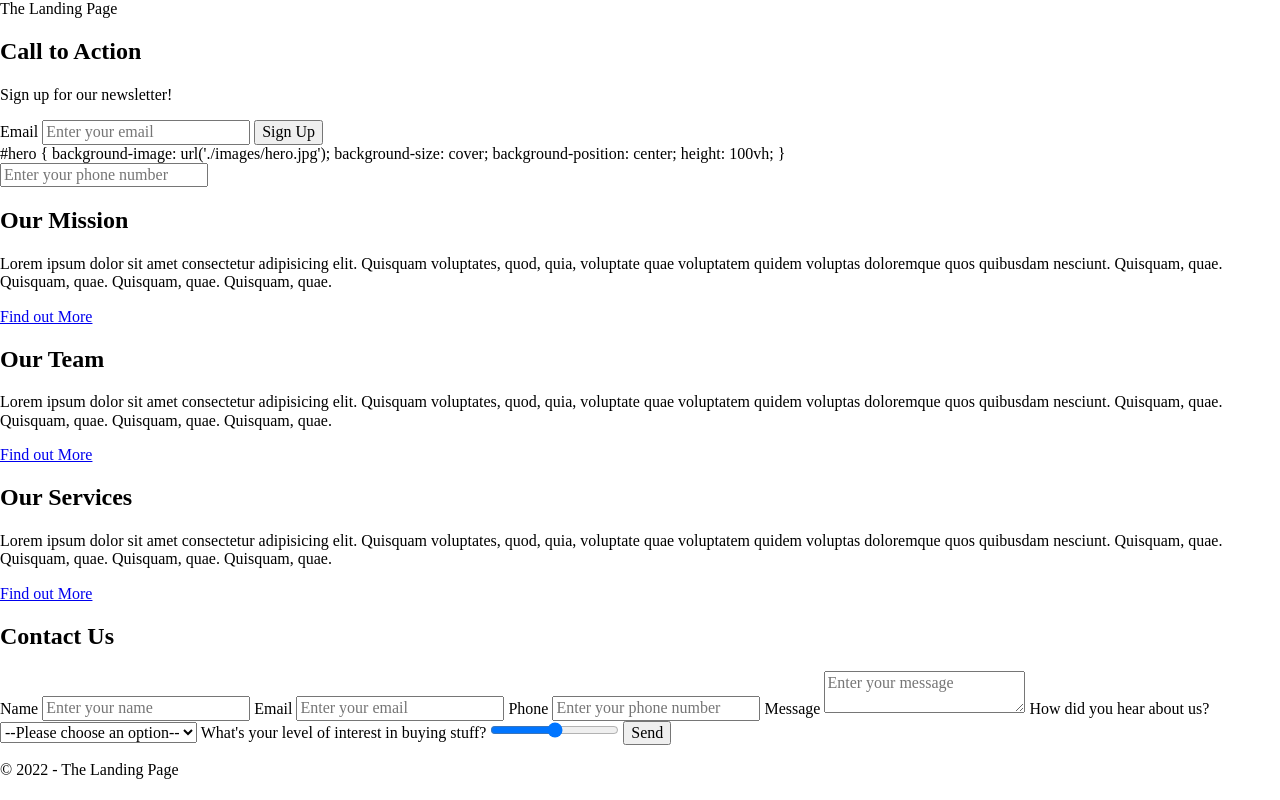
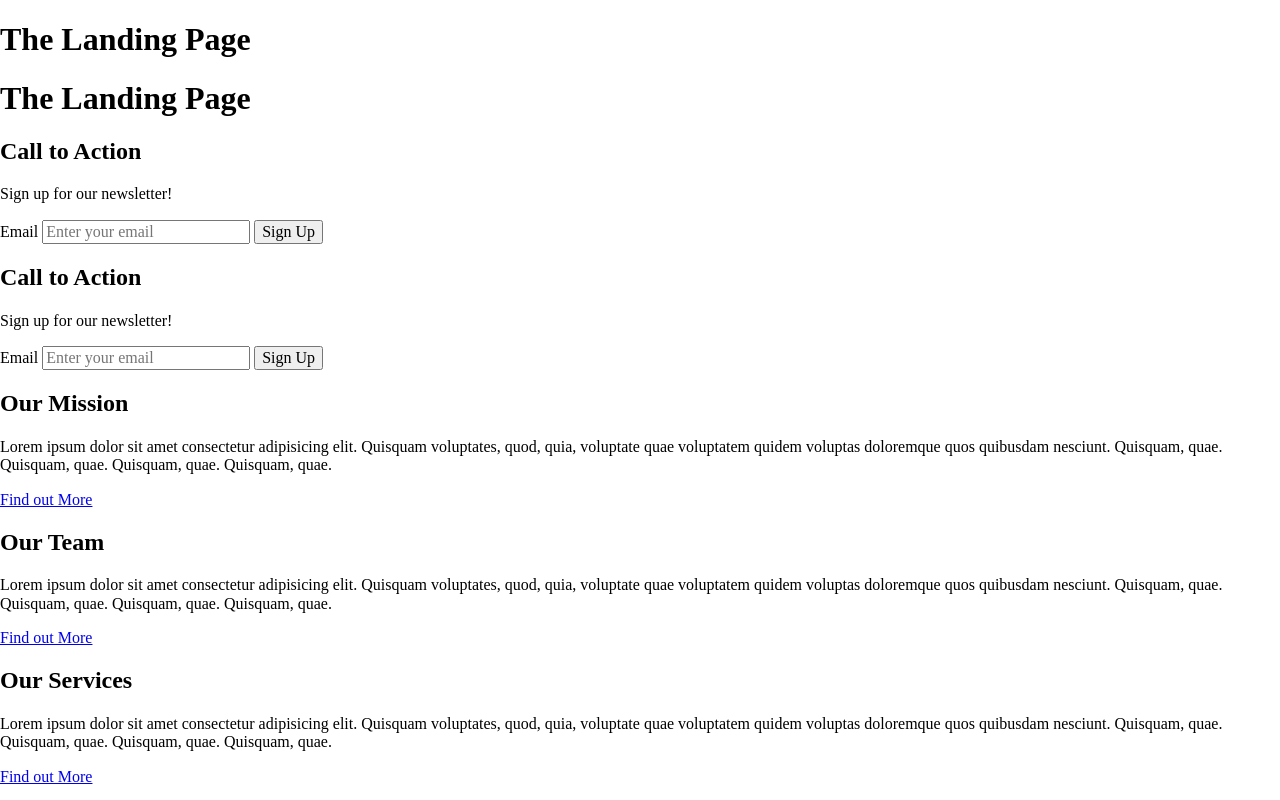
Before and after one commit to Photoglyph/landing-page, a plain HTML site: page index.html in a window 1280 px wide. Shown: the top 800 px of the page. Drawn offline with nearby package versions, Linux system fonts and the light colour scheme.

Commit message:
Paste Claim landing page

```diff
--- a/index.html
+++ b/index.html
@@ -3,7 +3,6 @@
   <head>
     <meta charset="UTF-8" />
     <meta name="viewport" content="width=device-width, initial-scale=1.0" />
-
     <link
       rel="stylesheet"
       href="https://cdnjs.cloudflare.com/ajax/libs/normalize/8.0.1/normalize.min.css"
@@ -11,20 +10,23 @@
       crossorigin="anonymous"
       referrerpolicy="no-referrer"
     />
-
     <link rel="preconnect" href="https://fonts.googleapis.com" />
     <link rel="preconnect" href="https://fonts.gstatic.com" crossorigin />
     <link
       href="https://fonts.googleapis.com/css2?family=Roboto:ital,wght@0,400;0,700;1,400&display=swap"
       rel="stylesheet"
     />
-  <body>
+
     <link rel="stylesheet" href="./index.css" />
+
 
     <title>The Landing Page</title>
   </head>
   <body>
-    <header class="big-primary">The Landing Page
+    <header class="bg-primary"><h1 class="text-center">The Landing Page</h1></header>
+    <header class="bg-primary">
+      <h1 class="text-center">The Landing Page</h1>
+    </header>
 
     <main>
       <!-- TODO: Use this 'div' for background image. -->
@@ -37,17 +39,17 @@
             <input type="email" id="email" placeholder="Enter your email" />
             <button type="submit">Sign Up</button>
           </form>
+        </section>
+      <div id="hero" class="flex">
+        <h2>Call to Action</h2>
+        <p>Sign up for our newsletter!</p>
+        <form>
+          <label for="email">Email</label>
+          <input type="email" id="email" placeholder="Enter your email" />
+          <button type="submit">Sign Up</button>
+        </form>
+      </div>
 
-          #hero {
-            background-image: url('./images/hero.jpg');
-            background-size: cover;
-            background-position: center;
-            height: 100vh;
-
-          }
-        </section>
-      </div>
-    <input type="tel" id="phone" placeholder="Enter your phone number" />
       <section>
         <h2>Our Mission</h2>
         <p>
@@ -58,7 +60,6 @@
         </p>
         <a href="http://classics.mit.edu/">Find out More</a>
       </section>
-
       <section>
         <h2>Our Team</h2>
         <p>
@@ -69,7 +70,6 @@
         </p>
         <a href="http://classics.mit.edu/">Find out More</a>
       </section>
-
       <section>
         <h2>Our Services</h2>
         <p>
@@ -80,22 +80,16 @@
         </p>
         <a href="http://classics.mit.edu/">Find out More</a>
       </section>
-
       <form>
         <h2>Contact Us</h2>
-
         <label for="name">Name</label>
         <input type="text" id="name" placeholder="Enter your name" />
-
         <label for="email">Email</label>
         <input type="email" id="contact-email" placeholder="Enter your email" />
-
         <label for="phone">Phone</label>
         <input type="tel" id="phone" placeholder="Enter your phone number" />
-
         <label for="message">Message</label>
         <textarea id="message" placeholder="Enter your message"></textarea>
-
         <label for="hear-select">How did you hear about us?</label>
         <select name="pets" id="hear-select">
           <option value="">--Please choose an option--</option>
@@ -106,16 +100,13 @@
           <option value="spider">Spider</option>
           <option value="goldfish">Goldfish</option>
         </select>
-
         <label for="interest"
           >What's your level of interest in buying stuff?</label
         >
         <input type="range" id="interest" name="interest" min="0" max="10" />
-
         <button type="submit">Send</button>
       </form>
     </main>
-
     <footer>
       <p>&copy; 2022 - The Landing Page</p>
     </footer>
```
Lines whose indentation alone changed are shown as unchanged.
